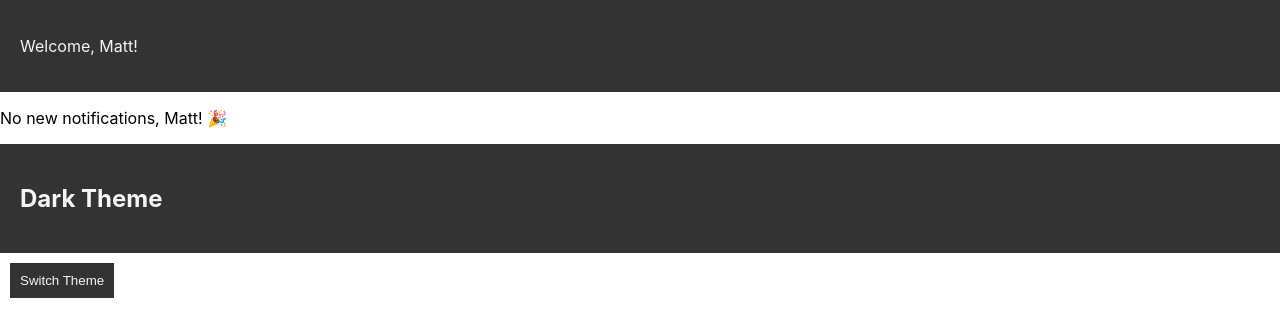
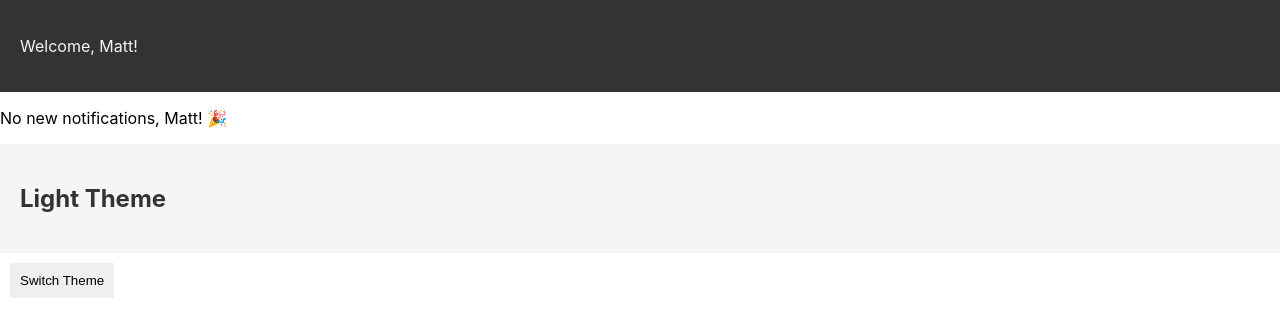
Before and after one commit to MattVegh/react-context, a React (Create React App) app: page / in a window 1280 px wide. Shown: the top 336 px of the page. Built offline with nearby package versions, Linux system fonts and the light colour scheme.

Commit message:
context consumer

```diff
--- a/src/Components/Button.js
+++ b/src/Components/Button.js
@@ -1,17 +1,15 @@
-import React, {Component} from "react"
+import React from "react"
 import ThemeContext from "../ThemeContext"
 
-class Button extends Component {
-    render() {
-        console.log('context', this.context)
-        const theme = this.context + '-theme'
+function Button() {
+    return (
+        <ThemeContext.Consumer>
+            {theme => (
+                <button className={theme}>Switch Theme</button>
+            )}
 
-        return (
-            <button className={theme}>Switch Theme</button>
-        )
-    }
+        </ThemeContext.Consumer>
+    )
 }
 
-Button.contextType = ThemeContext
-
 export default Button
--- a/src/index.js
+++ b/src/index.js
@@ -8,7 +8,7 @@ import UsernameContext from './UsernameContext'
 
 ReactDOM.render(
     <UsernameContext.Provider value={'Matt'}>
-        <ThemeContext.Provider value={'dark'}>
+        <ThemeContext.Provider value={'light'}>
             <App />
         </ThemeContext.Provider>
     </UsernameContext.Provider>,
```
